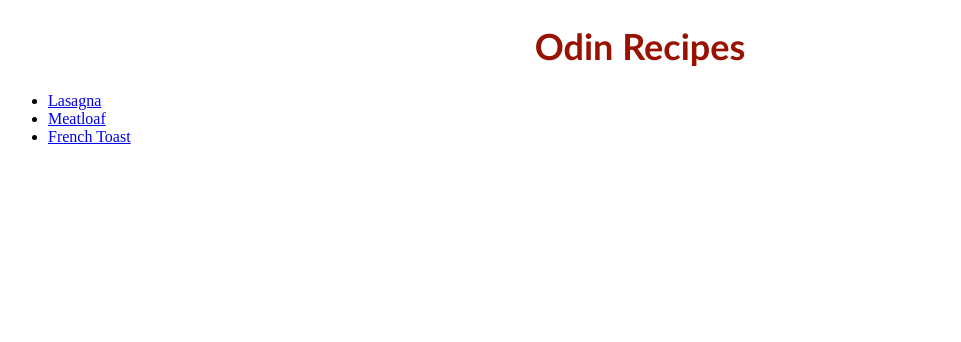
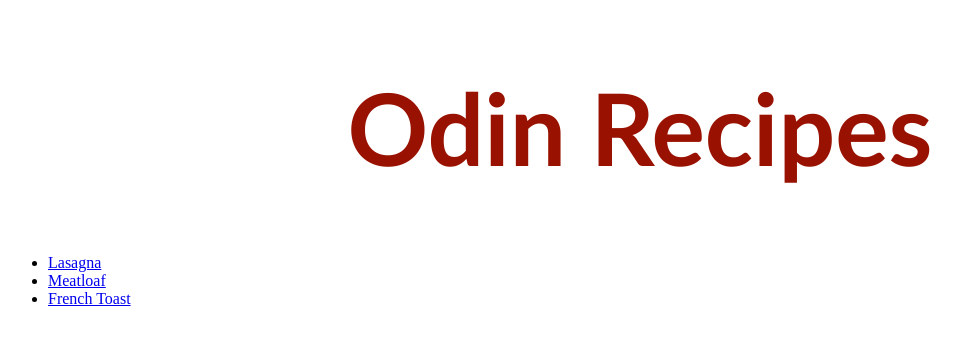
Before and after one commit to bazooki14/odin-recipes, a plain HTML site: page index.html in a window 1280 px wide. Shown: the whole page, without its empty margins (0-961 px from the left). Drawn offline with Linux system fonts and the light colour scheme.

Commit message:
Make "Odin Recipes" bigger

```diff
--- a/style.css
+++ b/style.css
@@ -3,5 +3,5 @@ h1 {
     color: #991100;
     text-align: center;
     font-family: Calibri, sans-serif;
-    font-size: 36px
+    font-size: 100px
 }
```
